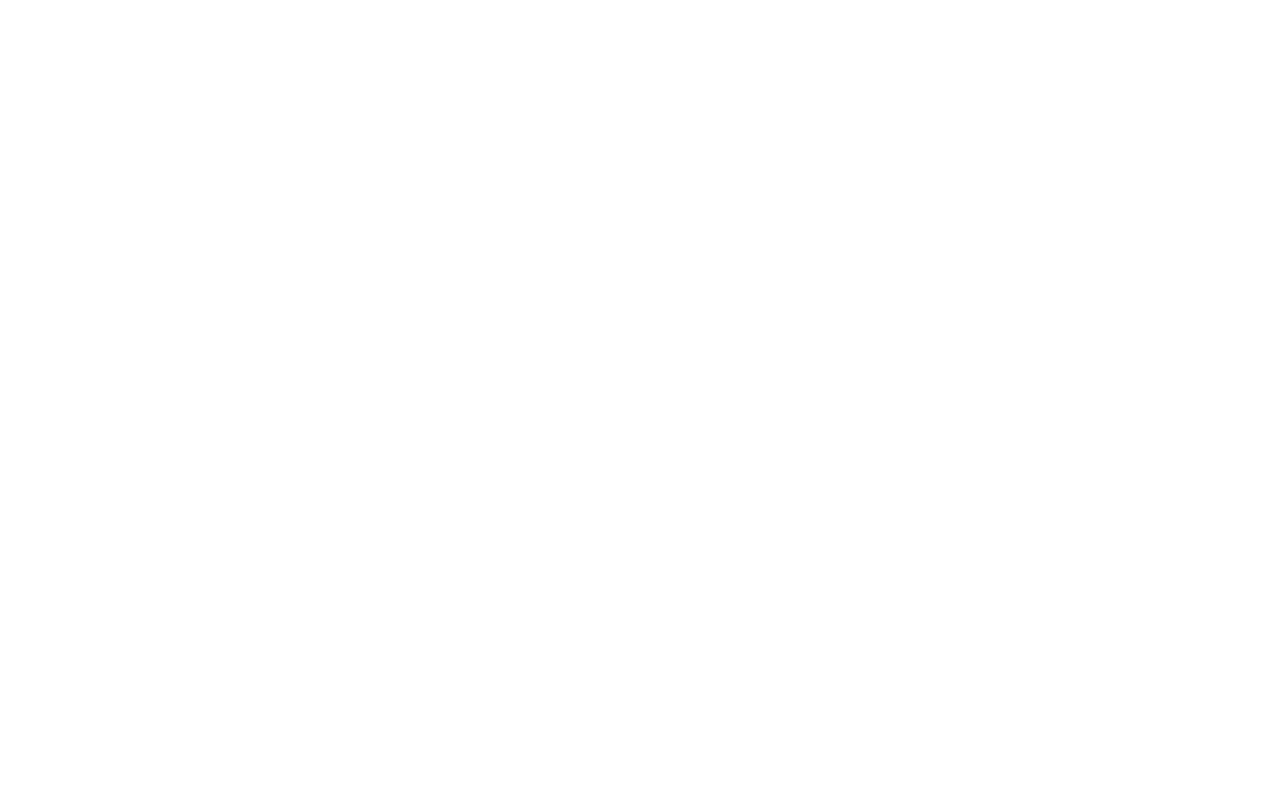
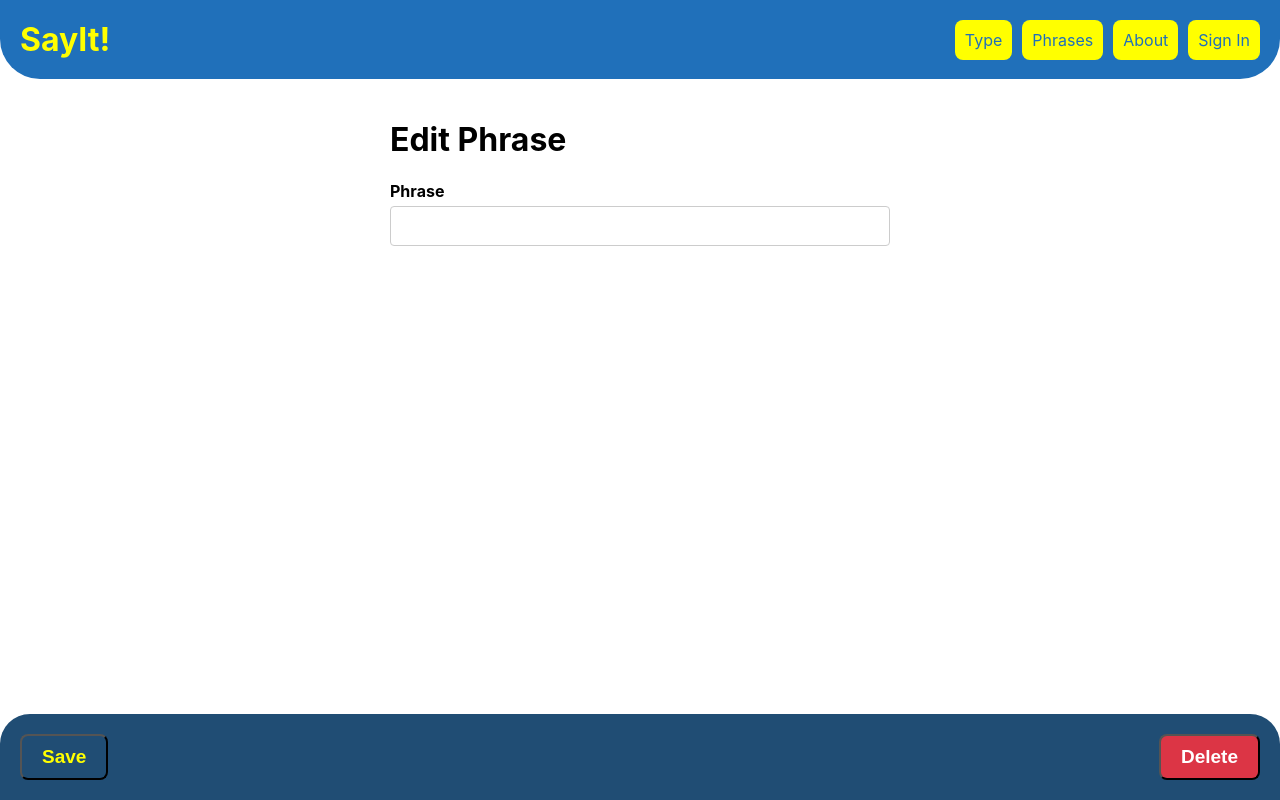
Before and after one commit to enaboapps/sayit-web, a React (Create React App) app: page /boards/1/phrases/edit/1 in a window 1280 px wide. Before the commit this address had no page. Built offline with nearby package versions, Linux system fonts and the light colour scheme; no server answers; the database is empty.

Commit message:
Implement edit phrase

```diff
--- a/src/App.js
+++ b/src/App.js
@@ -7,6 +7,7 @@ import AddPhraseBoardPage from './pages/phrases/AddPhraseBoardPage';
 import EditPhraseBoardPage from './pages/phrases/EditPhraseBoardPage';
 import PhrasesPage from './pages/phrases/PhrasesPage';
 import AddPhrasePage from './pages/phrases/AddPhrasePage';
+import EditPhrasePage from './pages/phrases/EditPhrasePage';
 import SignInPage from './pages/auth-flow/SignInPage';
 import SignUpPage from './pages/auth-flow/SignUpPage';
 import ResetPasswordPage from './pages/auth-flow/ResetPasswordPage';
@@ -24,6 +25,7 @@ function App() {
           <Route path="/boards/edit/:id" element={<EditPhraseBoardPage />} />
           <Route path="/boards/:id/phrases" element={<PhrasesPage />} />
           <Route path="/boards/:id/phrases/add" element={<AddPhrasePage />} />
+          <Route path="/boards/:id/phrases/edit/:phraseId" element={<EditPhrasePage />} />
           <Route path="/sign-in" element={<SignInPage />} />
           <Route path="/sign-up" element={<SignUpPage />} />
           <Route path="/reset-password" element={<ResetPasswordPage />} />
--- a/src/business-logic/phrases/PhraseStore.js
+++ b/src/business-logic/phrases/PhraseStore.js
@@ -135,7 +135,6 @@ class PhraseStore {
         const col = this.getCollection();
         const phraseCol = collection(col, phraseBoardId, "phrases");
         const phrase = new Phrase();
-        phrase.title = text;
         phrase.text = text;
         phrase.position = this.phraseCount + 1;
         var success = false;
@@ -219,12 +218,17 @@ class PhraseStore {
     }
 
     // Update a phrase
-    async updatePhrase(phraseBoardId, phrase) {
+    async updatePhrase(phraseBoardId, phraseId, phrase) {
         const col = this.getCollection();
         const phraseCol = collection(col, phraseBoardId, "phrases");
-        const docRef = doc(phraseCol, phrase.id);
+        const p = new Phrase();
+        p.id = phraseId;
+        p.text = phrase.text;
+        p.position = phrase.position;
+        console.log(p.toDocument());
+        const docRef = doc(phraseCol, phraseId);
         var success = false;
-        await setDoc(docRef, phrase.toDocument())
+        await setDoc(docRef, p.toDocument())
             .then(() => {
                 console.log("Document successfully updated!");
                 success = true;
--- a/src/business-logic/phrases/models/Phrase.js
+++ b/src/business-logic/phrases/models/Phrase.js
@@ -1,5 +1,5 @@
 class Phrase {
-    constructor(title, text) {
+    constructor() {
         // generate a random id
         const randomId = () => {
             const chars = "abcdefghijklmnopqrstuvwxyz0123456789";
@@ -10,8 +10,8 @@ class Phrase {
             return id;
         };
         this.id = randomId();
-        this.title = title;
-        this.text = text;
+        this.title = "";
+        this.text = "";
         this.symbol = null;
         this.frequency = 0;
         this.position = 0;
@@ -33,11 +33,8 @@ class Phrase {
     // Construct a json object for Firebase
     toDocument() {
         return {
-            title: this.title,
             text: this.text,
-            symbol: this.symbol,
-            frequency: this.frequency,
-            position: this.position
+            position: this.position,
         };
     }
 }
--- /dev/null
+++ b/src/pages/phrases/EditPhrasePage.js
@@ -0,0 +1,85 @@
+// This page is for editing a phrase in a phrase board
+// It will display a form for the user to edit the phrase
+// The user can click a button to save the changes
+// Or the user can click a button to delete the phrase
+
+import React, { useState, useEffect } from 'react';
+import BaseLayout from '../../layout/BaseLayout';
+import '../../global.css';
+import getPhraseStoreInstance from '../../business-logic/phrases/PhraseStore';
+import { useNavigate, useParams } from 'react-router-dom';
+
+function EditPhrasePage() {
+    const [phrase, setPhrase] = useState("");
+    const [text, setText] = useState("");
+    const { id, phraseId } = useParams();
+
+    const navigate = useNavigate();
+
+    useEffect(() => {
+        async function fetchData() {
+            const phraseStore = getPhraseStoreInstance();
+            await phraseStore.getPhrase(id, phraseId, (phrase) => {
+                setPhrase(phrase);
+                setText(phrase.text);
+            });
+        }
+        fetchData();
+    }, [id, phraseId]);
+
+    function handlePhraseChange(event) {
+        setText(event.target.value);
+        let ph = phrase;
+        ph.text = text;
+        setPhrase(ph);
+    }
+
+    async function handleSavePhrase() {
+        const phraseStore = getPhraseStoreInstance();
+        await phraseStore.updatePhrase(id, phraseId, phrase);
+        navigate(`/boards/${id}/phrases`);
+    }
+
+    async function handleDeletePhrase() {
+        const phraseStore = getPhraseStoreInstance();
+        await phraseStore.deletePhrase(id, phraseId);
+        navigate(`/boards/${id}/phrases`);
+    }
+
+    function bottomBar() {
+        return (
+            <div className="bottom-bar">
+                <button className="btn-default" onClick={handleSavePhrase}>
+                    Save
+                </button>
+                <div className="spacer"></div>
+                <button className="btn-danger" onClick={handleDeletePhrase}>
+                    Delete
+                </button>
+            </div>
+        );
+    }
+
+    return (
+        <BaseLayout>
+            <div className="container">
+                <h1>Edit Phrase</h1>
+                <div className="form">
+                    <div className="form-group">
+                        <label htmlFor="phrase">Phrase</label>
+                        <input
+                            type="text"
+                            id="phrase"
+                            name="phrase"
+                            value={text}
+                            onChange={handlePhraseChange}
+                        />
+                    </div>
+                </div>
+            </div>
+            {bottomBar()}
+        </BaseLayout>
+    );
+}
+
+export default EditPhrasePage;
```
